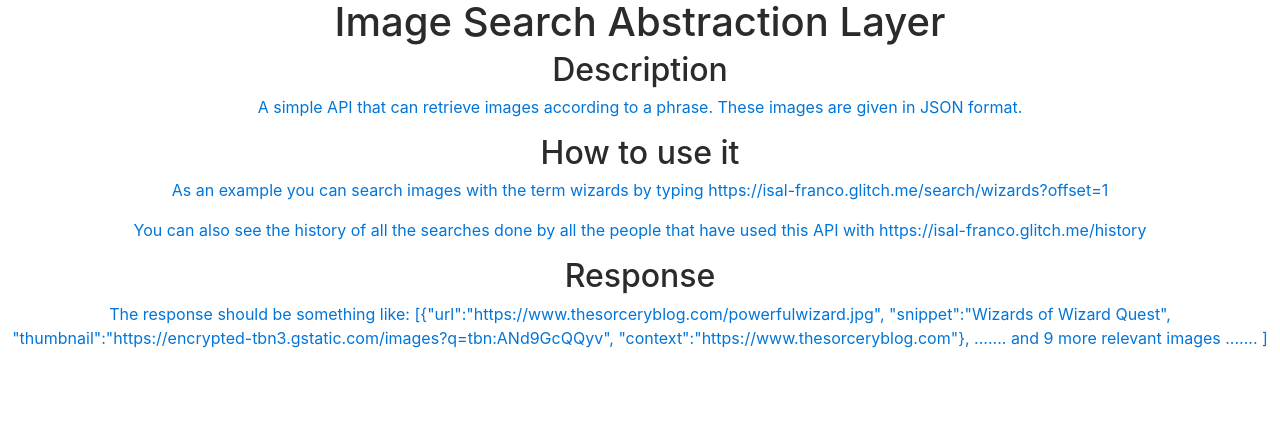
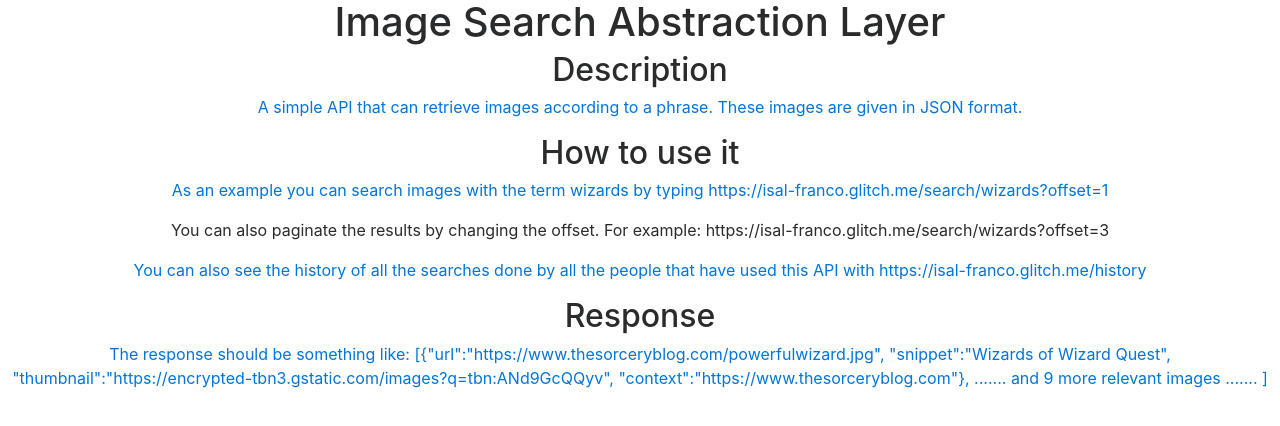
Before and after one commit to francoserio/ISAL, a website: page views/home.html in a window 1280 px wide. Drawn offline with Linux system fonts and the light colour scheme; files that its build step writes are made by us from their sources.

Commit message:
pequeño cambio, agregado el tema de los offset en explicacion

```diff
--- a/views/home.html
+++ b/views/home.html
@@ -24,6 +24,9 @@
         <p class="text-primary">
           As an example you can search images with the term wizards by typing https://isal-franco.glitch.me/search/wizards?offset=1
         </p>
+				<p>
+          You can also paginate the results by changing the offset. For example: https://isal-franco.glitch.me/search/wizards?offset=3
+        </p>
         <p class="text-primary">
           You can also see the history of all the searches done by all the people that have used this API with https://isal-franco.glitch.me/history
         </p>
```
